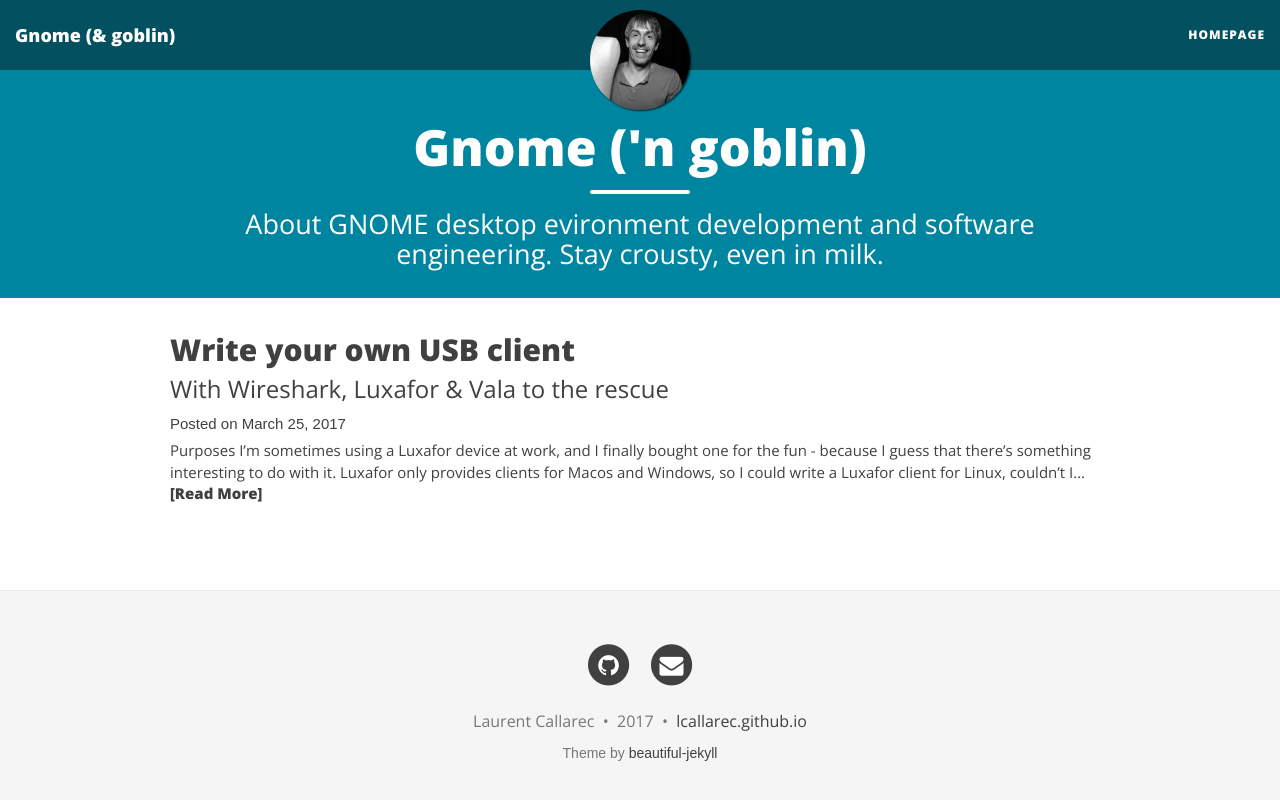
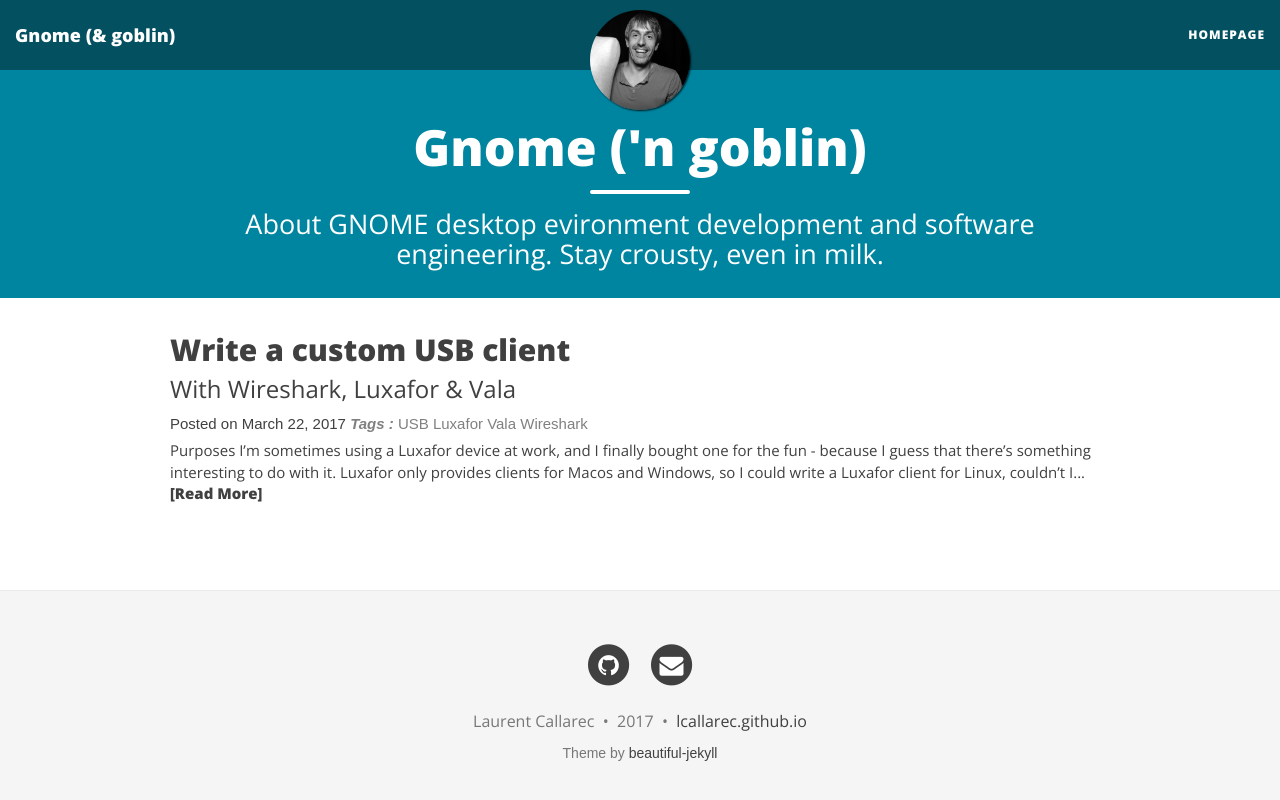
Before and after one commit to lcallarec/blog.io, a Jekyll site: the page built from index.html, in a window 1280 px wide. Shown: the top 800 px of the page. Built offline with Jekyll 4.4.1, drawn with Linux system fonts in a browser that asks for light colours; nearby versions of some CDN libraries; the list of posts is cut into pages by our own code; some of the changed lines change nothing that is shown.

Commit message:
Publish the first post

```diff
--- a/_config.yml
+++ b/_config.yml
@@ -3,7 +3,7 @@
 # url is the full website URL
 # baseurl is the website's URL without the hostname
 
-url: "http://lcallarec.github.io"
+url: "http://localhost:4000"
 baseurl: ""
 
 gems: [jekyll-paginate]
--- /dev/null
+++ b/_posts/2017-03-22-write-own-usb-client.md
@@ -0,0 +1,249 @@
+---
+layout: post
+title: Write a custom USB client
+subtitle: With Wireshark, Luxafor & Vala
+tags:
+  - USB
+  - Luxafor
+  - Vala
+  - Wireshark
+---
+
+# Purposes
+
+I'm sometimes using a __[Luxafor](http://www.luxafor.fr/products/)__ device at work, and I finally bought one for the fun - because I guess that there's something interesting to do with it. Luxafor only provides clients for _Macos_ and _Windows_, so I could write a **Luxafor** client for _Linux_, couldn't I ?
+
+I knew that there was, at that time, at least two libraries, written for __[nodejs](https://github.com/iamthefox/luxafor)__ and for __[python](https://github.com/vmitchell85/luxafor-python)__ that could do the trick, but that's not fun, the challenge is elsewhere :p
+
+> It doesn't look so hard, it's basically binary data sent over an USB device
+
+The plan is all about :
+
+* capturing binary data sent from the official Luxafor client to the physical device
+* analyzing the client -> device communication to be able to reproduce with our own-baked client.
+
+# Capture the USB traffic
+
+There's no client for Linux, so I have to capture USB packets from a _Window_ or from a _MacOs_ installation. Sadly, capturing USB communication is far too complex on a recent _MacOs_ and I lost 2 hours trying it inside a physical _Windows_ OS.
+
+That's why I decided to have a _VirtualBox'ed Windows_ guest OS running inside a _Linux_ host. Best of both worlds: I can install the Luxafor client on _Windows_ and easily capture the USB on the _Linux_ host thanks to the USB forwarding capacity of *VirtualBox*.
+
+## Install required pieces of software
+
+{% highlight bash %}
+$ sudo install wireshark virtualbox
+{% endhighlight %}
+
+*Pre-requisites that won't be explained :*
+
+* Install a Windows Virtual machine with VirtualBox
+* Install the [Luxafor client for Windows](http://www.luxafor.fr/download/)
+
+## Forward USB device from host to guest
+
+* Make sure to install the extension pack for the [host](https://www.virtualbox.org/wiki/Downloads) and the Guest add-ons for the guest
+* Add your user to the virtualbox group
+{% highlight bash %}
+$ sudo adduser $(whoami) vboxusers
+{% endhighlight %}
+* Make sure to logout the current session for this to apply, before running _VirtualBox_. Else, the hypervisor won't be able to forward USB device traffic.
+
+* Open box settings, open the *USB* tab, activate USB 2.0 (EHCI) and add the device :
+
+![]({{ site.url }}/assets/2017-03-25/virtualbox-usb-forwarding.png)
+
+* Once done, start the VM and launch the Luxafor client.
+
+## Load usbmon Kernel module & start Wireshark
+
+The following command will register the USBmonitor module to extend the Linux Kernel :
+
+{% highlight bash %}
+$ sudo modprobe usbmon
+{% endhighlight %}
+
+Then start Wireshark as su :
+{% highlight bash %}
+$ sudo wireshark
+{% endhighlight %}
+
+## Find in which monitor the Luxafor is plugged
+
+![interfaces]({{ site.url }}/assets/2017-03-25/wireshark-ready.png)
+
+When Wireshark starts, you'll see the live traffic on each interfaces that can be sniffed by the tool. The __usbmon2__ traffic pikes matches exactly the time when I changed the color of the device from the Windows client :
+
+![interfaces]({{ site.url }}/assets/2017-03-25/wireshark-usbmon-list.png)
+
+### Capture Live USB traffic
+
+__Activate the Luxafor color RED__
+
+Double-click on usbmon2.
+
+__Change Luxafor color and analyze the payload__
+
+Change the Luxafor color to blue ; when color change, _Wireshark_ has captured you packets :
+
+![Sniff]({{ site.url }}/assets/2017-03-25/wireshark-capture-blue.png)
+
+The most important information is the *URB_INTERRUPT out*  packet sent from host to USB device. The leftover capture data are the actual payload that has been sent to the USB device :
+
+{% highlight R %}
+01 ff 00 00 ff 00 00 00
+{% endhighlight %}
+
+Bingo !
+
+* The packet sent is eight 8-bits data long
+* There's one `ff` after two `00`. My guesses : the first `00` stand for *Red* channel (`0x00`), the second for the Green channel (`0x00`), and the last one for the Blue channel (`0xff`). It seems too obvious.
+* Simple test : what happens if I set the color to yellow ? If I'm guessing right, Luxafor should sniff these hexadecimal values like :
+
+{% highlight R %}
+01 ff fa fa 00 00 00 00
+{% endhighlight %}
+
+Let's try (... but the Windows *Luxafor* client doesn't allow accurate settings).
+
+![Sniff again]({{ site.url }}/assets/2017-03-25/luxafor-client-yellow.png)
+
+Guess what :
+
+![Sniff again]({{ site.url }}/assets/2017-03-25/wireshark-capture-yellow.png)
+
+Lucky man :
+
+{% highlight R %}
+01 ff fa fa 00 00 00 00
+{% endhighlight %}
+
+## It can be concluded that...
+
+The payload sent over the USB device is made of 8 bytes :
+
+* first byte : unknown meaning
+* second byte : unknown meaning
+* third byte is for the red channel
+* fourth byte is for the green channel
+* fifth byte is for the red channel
+* sixth byte : unknown meaning
+* seventh byte : unknown meaning
+
+## Unload usbmon Kernel module
+
+To close your monitoring session in a clean way, unload the __usbmod__ module :
+
+{% highlight bash %}
+$ sudo modprobe -r usbmon
+{% endhighlight %}
+
+# Write the client
+
+In this chapter, we'll write a __[Vala](https://wiki.gnome.org/Projects/Vala)__ program to change the __Luxafor__ color.
+
+If you want to fully understand the next chapter, let me suggesting to read chunks of documentation from [LibUSB](http://libusb.info/). It's what I did, and I learnt that prior to connect to an USB device, I have to find its __vendorID__ and __productID__.
+
+## Find USB vendorID / productID
+
+Capture with `lusb` command the list of connected device - with the Luxafor un-plugged, and re-fetch the list with the Luxafor plugged to guess which one is the device you're looking for :
+
+{% highlight bash %}
+$ lsusb > unplugged
+# Plug your device
+$ lsusb > plugged
+# Don't remove any USB device a that time :p
+$ diff plugged unplugged
+1d0 < Bus 002 Device 008: ID 04d8:f372 Microchip Technology, Inc.
+{% endhighlight %}
+
+What's left is the Luxafor device. `04d8:f372` are respectively the __vendorID__ and the __productID__ we're looking for.
+
+## Install Vala and other dependencies
+
+On an apt package manager based system, it's really straight forward :
+
+{% highlight bash %}
+$ sudo apt-get install vala libusb-1.0-0 libusb-1.0-0-dev libusb-dev
+{% endhighlight %}
+
+## Vala code
+
+* The color we want to send to the device is a pure white `0xff 0xff 0xff`
+* We have to claim the interface of the device uniquely identified by __vendorID__ `0x04d8` and __productID__ `0xf372`
+
+__main.vala__
+
+{% highlight vala %}
+
+int main(string[] args)
+{
+	LibUSB.Context context;
+	LibUSB.Device[] devices;
+	LibUSB.DeviceHandle handle;
+	LibUSB.Device? luxafor = null;
+
+	LibUSB.Context.init(out context);
+	context.get_device_list (out devices);
+
+	int i = 0;
+	while (devices[i] != null)
+	{
+		var dev = devices[i];
+		LibUSB.DeviceDescriptor desc = LibUSB.DeviceDescriptor (dev);
+		if (desc.idVendor == 0x04d8 && desc.idProduct == 0xf372)
+		{
+			luxafor = dev;
+			break;
+		}
+		i++;
+	}
+
+	if (null != luxafor)
+	{
+
+		int result = luxafor.open(out handle);
+		if (result != 0) {
+			return 1;
+		}
+
+		handle.detach_kernel_driver(0);
+
+		int retries = 1000;
+		int claim_device_result;
+		while ((claim_device_result = handle.claim_interface(0)) != 0 && retries-- > 0) {
+			handle.detach_kernel_driver(0);
+		}
+
+		if (claim_device_result == 0)
+		{
+			int len;
+			handle.bulk_transfer(1, {0x01, 0xff, 0xff, 0xff, 0xff, 0x00, 0x00, 0x00}, out len, 10);
+		}
+	}
+
+	return 0;
+}
+{% endhighlight %}
+
+* the device is identified by `if (desc.idVendor == 0x04d8 && desc.idProduct == 0xf372)`
+* the packet will be send with this method call : `handle.bulk_transfer(1, {0x01, 0xff, 0xff, 0xff, 0xff, 0x00, 0x00, 0x00}, out len, 10);`
+
+## Compile and run
+
+__Compile__
+
+{% highlight bash %}
+$ valac --pkg libusb-1.0 main.vala -o usb
+{% endhighlight %}
+
+__Run__
+
+{% highlight bash %}
+$ sudo ./usb
+{% endhighlight %}
+
+# And there is light !
+
+__Luxafor__ start and the color change immediately to white bright color, as expected !
+
+Thanks for reading, any feedbacks or contributions via [issues](https://github.com/lcallarec/lcallarec.github.io/issues) or [pull requests](https://github.com/lcallarec/lcallarec.github.io/pulls) are welcome !
--- a/_posts/2017-03-25-write-own-usb-client.md
+++ /dev/null
@@ -1,221 +0,0 @@
----
-layout: post
-title: Write your own USB client
-subtitle: With Wireshark, Luxafor & Vala to the rescue
-tags:
-  - USB
-  - Luxafor
-  - Vala
-  - Wireshark
----
-
-# Purposes
-
-I'm sometimes using a __[Luxafor](http://www.luxafor.fr/products/)__ device at work, and I finally bought one for the fun - because I guess that there's something interesting to do with it. Luxafor only provides clients for _Macos_ and _Windows_, so I could write a **Luxafor** client for _Linux_, couldn't I ?
-
-I knew that there was, at that time, at least two libraries, written for __[nodejs](https://github.com/iamthefox/luxafor)__ and for __[python](https://github.com/vmitchell85/luxafor-python)__. But that's not fun, the challenge is elsewhere :p
-
-It doesn't look so hard, it's basically binary data sent over an USB device, isn't it ?
-
-This start by installing an official client, plug the device into the USB port, and capture binary data sent from the client to the device.
-
-Sadly, it's far much easier to sniff USB traffic on _Windows_ than on _Linux_, let's go on _Windows_.
-
-# Sniff USB traffic (on Windows, but not really)
-
-I thought that I'll install a Windows for that purpose, but I definitively abandoned that idea. No way. So, let's say there's an official Luxafor client for Ubuntu.
-
-## Install Wireshark
-
-{% highlight bash %}
-$ sudo install wireshark
-{% endhighlight %}
-
-## Load usbmon Kernel module
-
-{% highlight bash %}
-$ sudo modprobe usbmon
-{% endhighlight %}
-
-## Start wireshark
-
-{% highlight bash %}
-$ sudo wireshark
-{% endhighlight %}
-
-## Find in which monitor the Luxafor is pluggued
-
-When Wireshark starts, you'll see the live traffic on each interfaces that can be sniffed by the tool. The __usbmon2__ traffic pike matches exactly the time when I pluggued the device :
-
-![interfaces]({{ site.url }}/assets/2017-03-25/wireshark-interfaces.png)
-
-### Capture when I change the Luxafor color
-
-__Double-click on usbmon2__
-
-![Ready to listen]({{ site.url }}/assets/2017-03-25/wireshark-ready.png)
-
-__Activate the Luxafor color RED__
-
-For that purpose, consider [my own luxafor-cli written in Vala](https://github.com/lcallarec/luxafor-cli/), or try this [nodejs](https://github.com/iamthefox/luxafor) script else this [python](https://github.com/vmitchell85/luxafor-python) script.
-
-{% highlight bash %}
-$ sudo ./luxafor color --red=255
-{% endhighlight %}
-
-__Analyze the payload__
-
-When the Luxafor change to red, Wireshark has sniffed you packets :
-
-![Sniff]({{ site.url }}/assets/2017-03-25/wireshark-sniff.png)
-
-The most important information is the URB_INTERUPT packet sent from host to USB device. The leftover capture data are the actual data that have been sent to the USB device.
-
-{% highlight R %}
-01 ff ff 00 00 00 00
-{% endhighlight %}
-
-Bingo !
-
-* The packet sent is seven 8-bits data long
-* There's two `ff`. Does one of them color be the `255` (`0xff`) I set for the red channel, if there's a red channel ? Simple test : what if I switch color to `-red=255, --green=127, --blue=64` ? If I'm guessing right, Luxafor should sniff these hexadecimal values
-
-{% highlight R %}
-ff 7f 40
-{% endhighlight %}
-
-Let's try :
-
-{% highlight bash %}
-$ sudo ./luxafor color --red=255 --green=127 --blue=64
-{% endhighlight %}
-
-Guess what :
-
-![Sniff again]({{ site.url }}/assets/2017-03-25/wireshark-sniff-2.png)
-
-{% highlight R %}
-01 ff ff 7f 40 00 00
-{% endhighlight %}
-
-* third byte is for the red channel
-* fourth byte is for the green channel
-* fifth byte is for the red channel
-
-I still don't know what other bytes are for.
-
-## Unload usbmon Kernel module
-
-To clore your monitoring session in a clean way,, unload the __usbmod__ module :
-
-{% highlight bash %}
-$ sudo modprobe -r usbmon
-{% endhighlight %}
-
-# Write the client
-
-In this chapter, we'll write a __[Vala](https://wiki.gnome.org/Projects/Vala)__ program that will try to change the __Luxafor__ color.
-
-If you want to fully understand the next, let me suggesting to read chunks of documentation from [LibUSB](http://libusb.info/). It's what I did, and I learnt that prior to connect to an USB device, I have to find the __vendorID__ and __productID__ of the device.
-
-## Find USB vendorID / productID
-
-Capture with `lusb` command the list of connected device - with the Luxafor un-plugged, and re-fetch the list with the Luxafor plugged to guess which one is the device you're looking for :
-
-{% highlight bash %}
-$ lsusb > unplugged
-# Plug your device
-$ lsusb > plugged
-# Don't remove any USB device a that time :p
-$ diff plugged unplugged
-1d0 < Bus 002 Device 008: ID 04d8:f372 Microchip Technology, Inc.
-{% endhighlight %}
-
-We've got the Luxafor device. `04d8:f372` are respectively the __vendorID__ and the __productID__ we're looking for.
-
-## Write the client
-
-### Install Vala and other dependencies
-
-On an apt package manager based system, it's really straight forward :
-
-{% highlight bash %}
-$ sudo apt-get install vala libusb-1.0-0 libusb-1.0-0-dev libusb-dev
-{% endhighlight %}
-
-## Vala code
-
-__main.vala__
-
-{% highlight vala %}
-
-int main(string[] args)
-{
-	LibUSB.Context context;
-	LibUSB.Device[] devices;
-	LibUSB.DeviceHandle handle;
-	LibUSB.Device? luxafor = null;
-
-	LibUSB.Context.init(out context);
-	context.get_device_list (out devices);
-
-	int i = 0;
-	while (devices[i] != null)
-	{
-		var dev = devices[i];
-		LibUSB.DeviceDescriptor desc = LibUSB.DeviceDescriptor (dev);
-		if (desc.idVendor == 0x04d8 && desc.idProduct == 0xf372)
-		{
-			luxafor = dev;
-			break;
-		}
-		i++;
-	}
-
-	if (null != luxafor)
-	{
-
-		int result = luxafor.open(out handle);
-		if (result != 0) {
-			return 1;
-		}
-
-		handle.detach_kernel_driver(0);
-
-		int retries = 1000;
-		int claim_device_result;
-		while ((claim_device_result = handle.claim_interface(0)) != 0 && retries-- > 0) {
-			handle.detach_kernel_driver(0);
-		}
-
-		if (claim_device_result == 0)
-		{
-			int len;
-			handle.bulk_transfer(1, {0x01, 0xff, 0xff, 0x7f, 0x40, 0x00, 0x00}, out len, 10);
-		}
-	}
-
-	return 0;
-}
-
-{% endhighlight %}
-
-### Compile and run
-
-__Compile__
-
-{% highlight bash %}
-$ valac --pkg libusb-1.0 main.vala -o usb
-{% endhighlight %}
-
-__Run__
-
-{% highlight bash %}
-$ sudo ./usb
-{% endhighlight %}
-
-# And there is light !
-
-__Luxafor__ start and the color change immediately to a bright color `--red=255 --green=127 --blue=64` - a bit ugly, I must say - but that was what I expected !
-
-Thanks for reading, any feedbacks or contributions via [issues](https://github.com/lcallarec/lcallarec.github.io/issues) or [pull requests](https://github.com/lcallarec/lcallarec.github.io/pulls) are welcome !
--- a/css/main.css
+++ b/css/main.css
@@ -609,10 +609,6 @@
   font-size: 25px;
 }
 
-article.blog-post h2 {
-  font-size: 20px;
-}
-
 .highlight pre {
     font-size: 13px;
 }
--- a/index.html
+++ b/index.html
@@ -19,6 +19,9 @@
 
     <p class="post-meta">
       Posted on {{ post.date | date: "%B %-d, %Y" }}
+      {% if post.tags.size > 0 %}
+        <em id="tags-title">Tags :</em> {% for tag in post.tags %}<span id="tags-items">{{ tag }} {% endfor%} </span>
+      {% endif %}
     </p>
 
     <div class="post-entry">
```
Also changed, not shown: assets/2017-03-22/luxafor-client-yellow.png (added), assets/2017-03-22/luxafor-client.png (added), assets/2017-03-22/virtualbox-usb-forwarding.png (added), assets/2017-03-22/wireshark-capture-blue.png (added), assets/2017-03-22/wireshark-capture-yellow.png (added), assets/2017-03-22/wireshark-ready.png (renamed from assets/2017-03-25/wireshark-ready.png), assets/2017-03-22/wireshark-usbmon-list.png (added), assets/2017-03-25/wireshark-interfaces.png (deleted), assets/2017-03-25/wireshark-sniff-2.png (deleted), assets/2017-03-25/wireshark-sniff.png (deleted), 2 other files.
